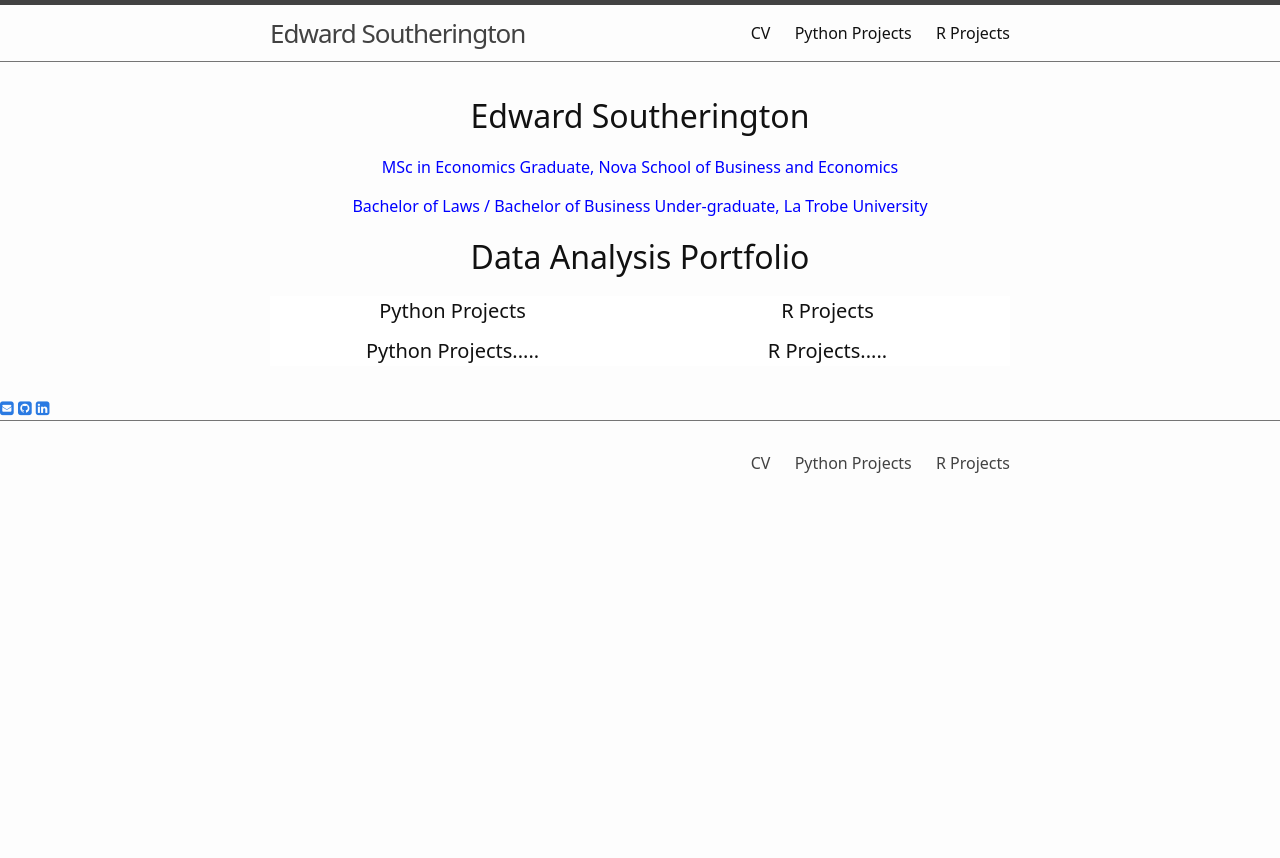
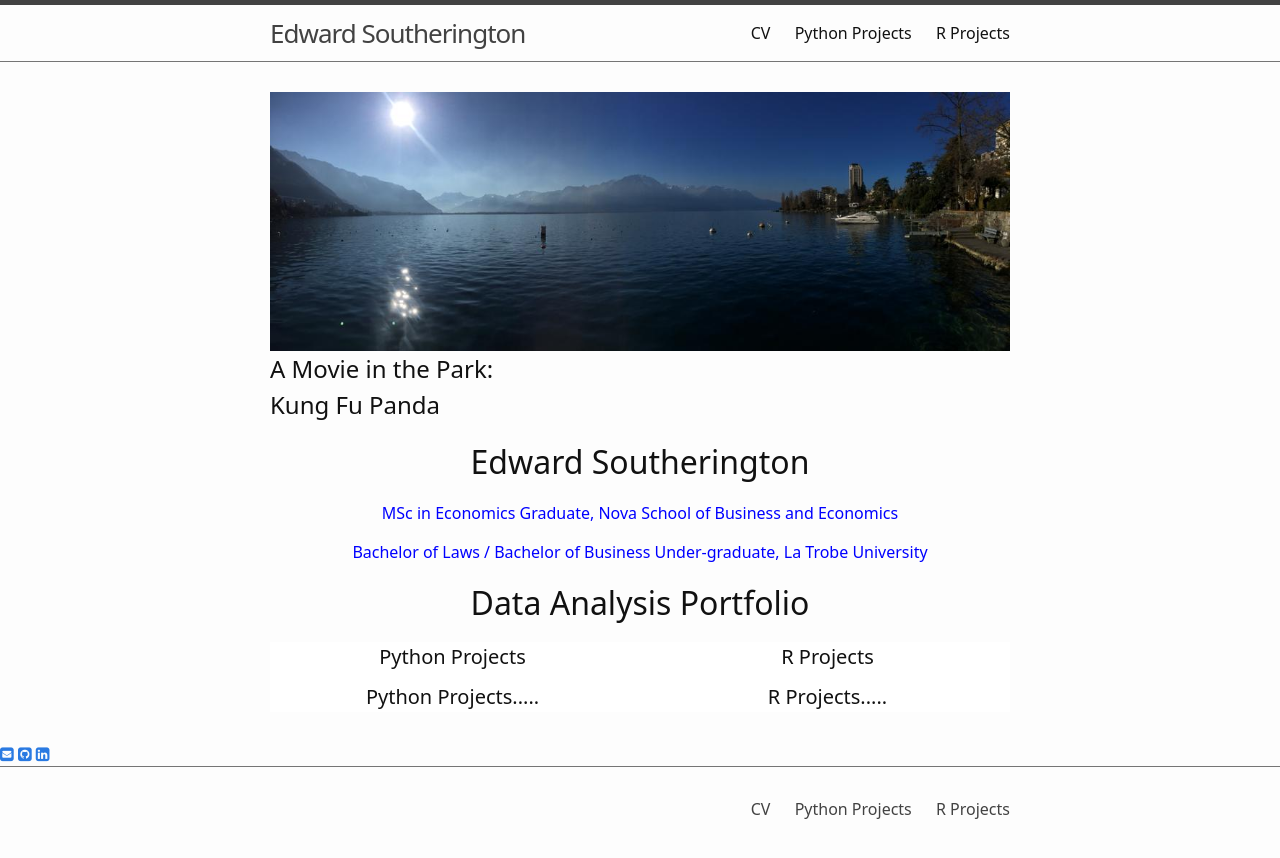
Before and after one commit to EdwardSoutherington/Portfolio, a Jekyll site: the page built from index.md, in a window 1280 px wide. Shown: the top 858 px of the page. Built offline with Jekyll 4.4.1, drawn with Linux system fonts in a browser that asks for light colours; nearby versions of some CDN libraries; some web fonts are replaced.

Commit message:
Update index.md

```diff
--- a/index.md
+++ b/index.md
@@ -26,6 +26,12 @@ title: Home
      text-align: center;
    }
  </style>
+    <div class="image"> <!-- the image container -->
+     <img src="assets/img/hero/Montreaux.jpeg" alt="" /> <!-- the image -->
+     <h2>
+     <span>A Movie in the Park:<span class='spacer'></span><br /><span class='spacer'></span>Kung Fu Panda</span> <!-- span tag to beautify it efficiently -->
+     </h2> <!-- the text -->
+     </div>
     <h1 align="center">Edward Southerington</h1>
     <p style="color: blue" align="center">MSc in Economics Graduate, Nova School of Business and Economics</p>
     <p style="color: blue" align="center">Bachelor of Laws / Bachelor of Business Under-graduate, La Trobe University</p>
```
